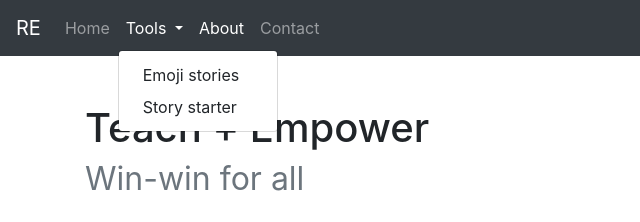
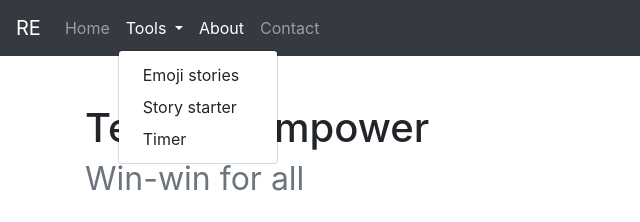
Before and after one commit to rcpml/edtech, a plain HTML site: page about.html in a window 1280 px wide. Both pictures are taken after a click on the button "Tools". Shown: the top 222 px of the page, 0-640 px from the left. Drawn offline with nearby package versions, Linux system fonts and the light colour scheme.

Commit message:
Timer - dropdown added

```diff
--- a/about.html
+++ b/about.html
@@ -50,6 +50,7 @@
           <div class="dropdown-menu" aria-labelledby="navbarDropdown">
             <a class="dropdown-item" href="./Emojify/emojify.html">Emoji stories</a>
             <a class="dropdown-item" href="./StoryStarter/storystarter.html">Story starter</a>
+            <a class="dropdown-item" href="./Timer/timer.html">Timer</a>
           </div>
         </li>
         <li class="nav-item active">
```
Also changed, not shown: contact.html (+1 -0 lines).
